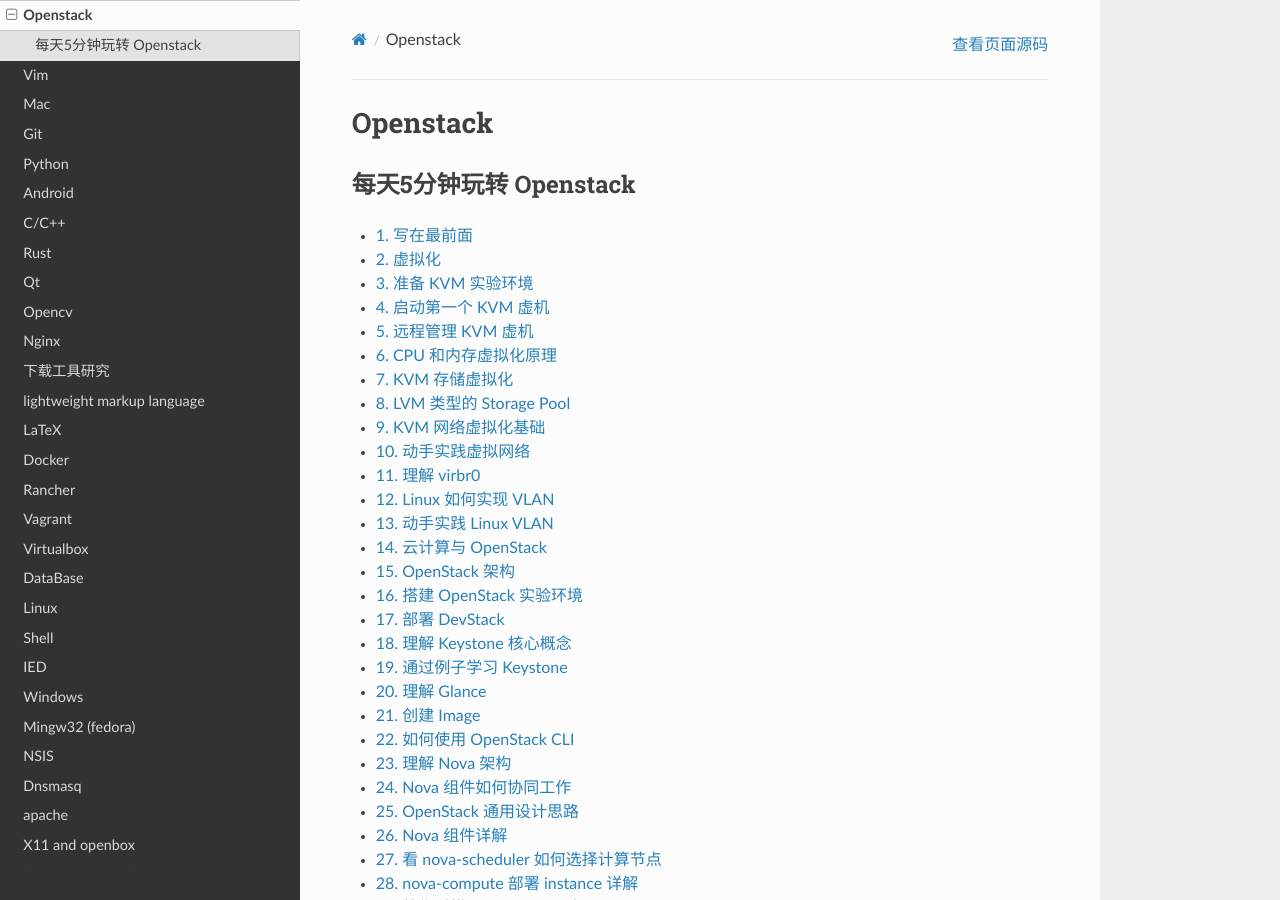
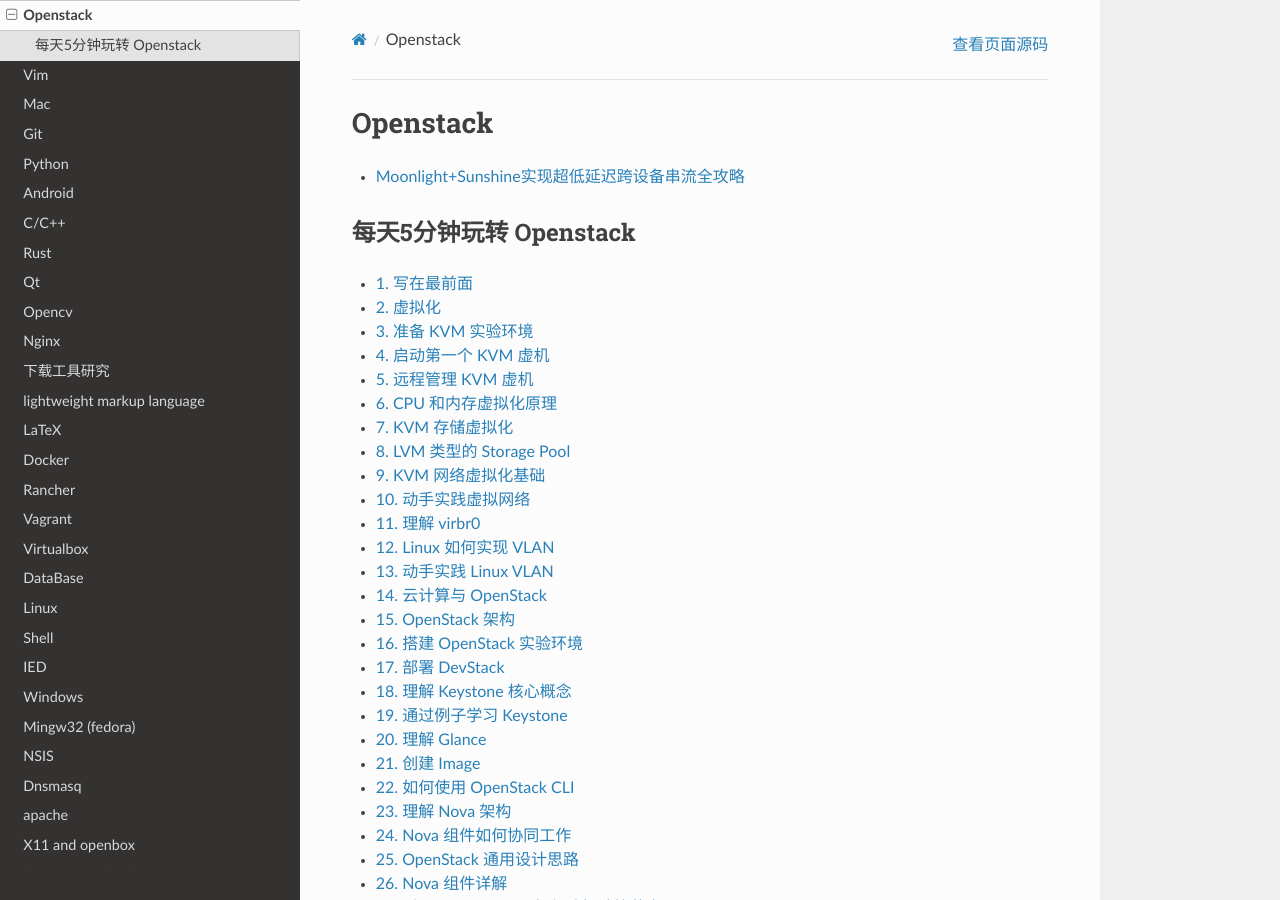
Before and after one commit to my-rds-store/my_space, a Sphinx documentation site: the page built from source/openstack/index.rst, in a window 1280 px wide and 900 px high. Built offline with Sphinx 7.4.7 and the Read the Docs theme 3.1.0, drawn with Linux system fonts in a browser that asks for light colours.

Commit message:
update ..

```diff
--- a/source/gfw_is_shit/index.rst
+++ b/source/gfw_is_shit/index.rst
@@ -497,7 +497,7 @@
     docker exec tailscaled tailscale up                  # For Windows , macOS client
     docker exec tailscaled tailscale up --accept-routes  # For linux client
 
-
+* ZeroTier
 
 ************************
 proxychains
--- a/source/openstack/index.rst
+++ b/source/openstack/index.rst
@@ -1,6 +1,9 @@
 ###########
 Openstack
 ###########
+
+
+* `Moonlight+Sunshine实现超低延迟跨设备串流全攻略 <https://www.bilibili.com/video/BV1DyN9egEGH/?vd_source=6c16ccca40aa689dd4c3950c899f53d1>`_
 
 
 **************************
```
